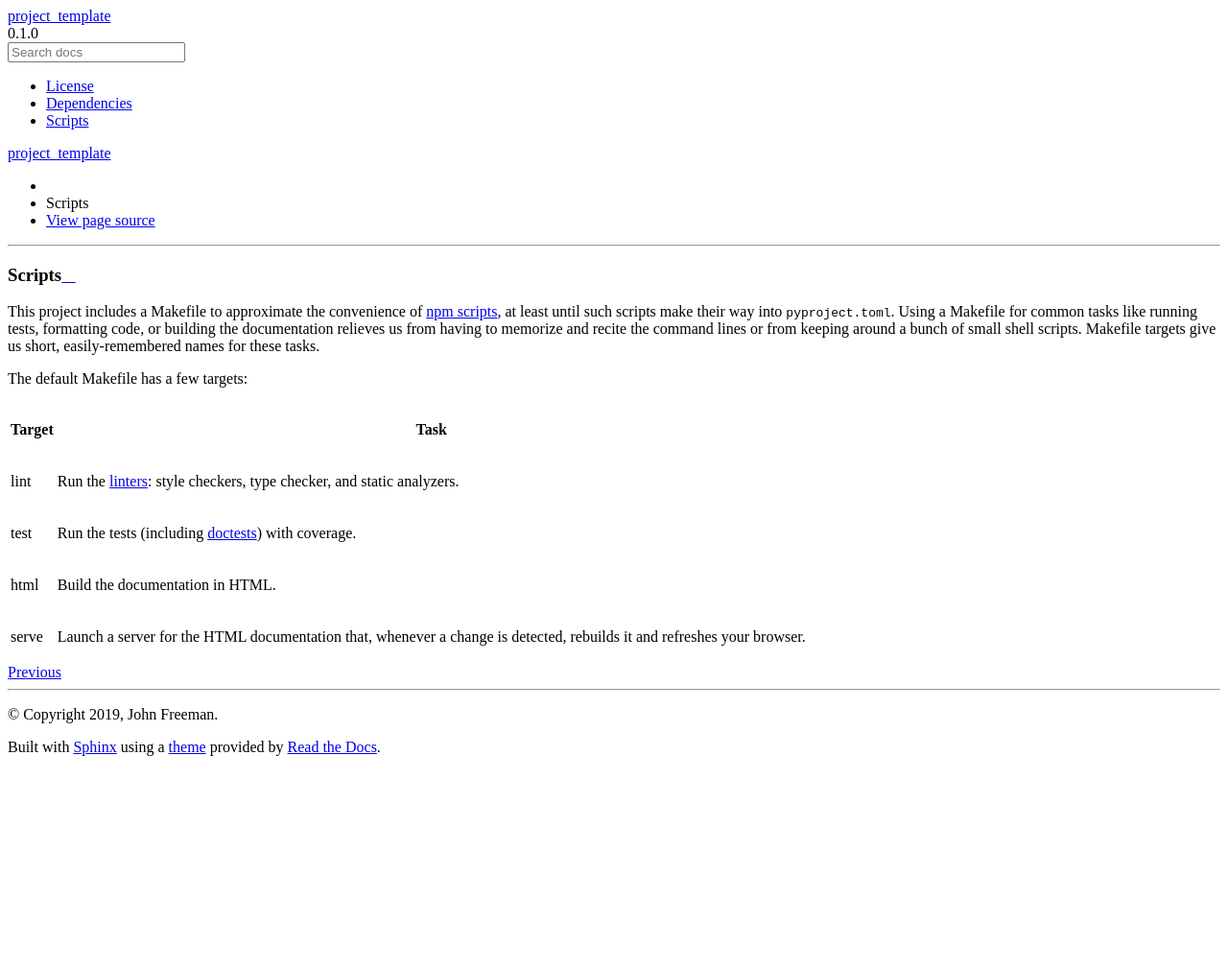
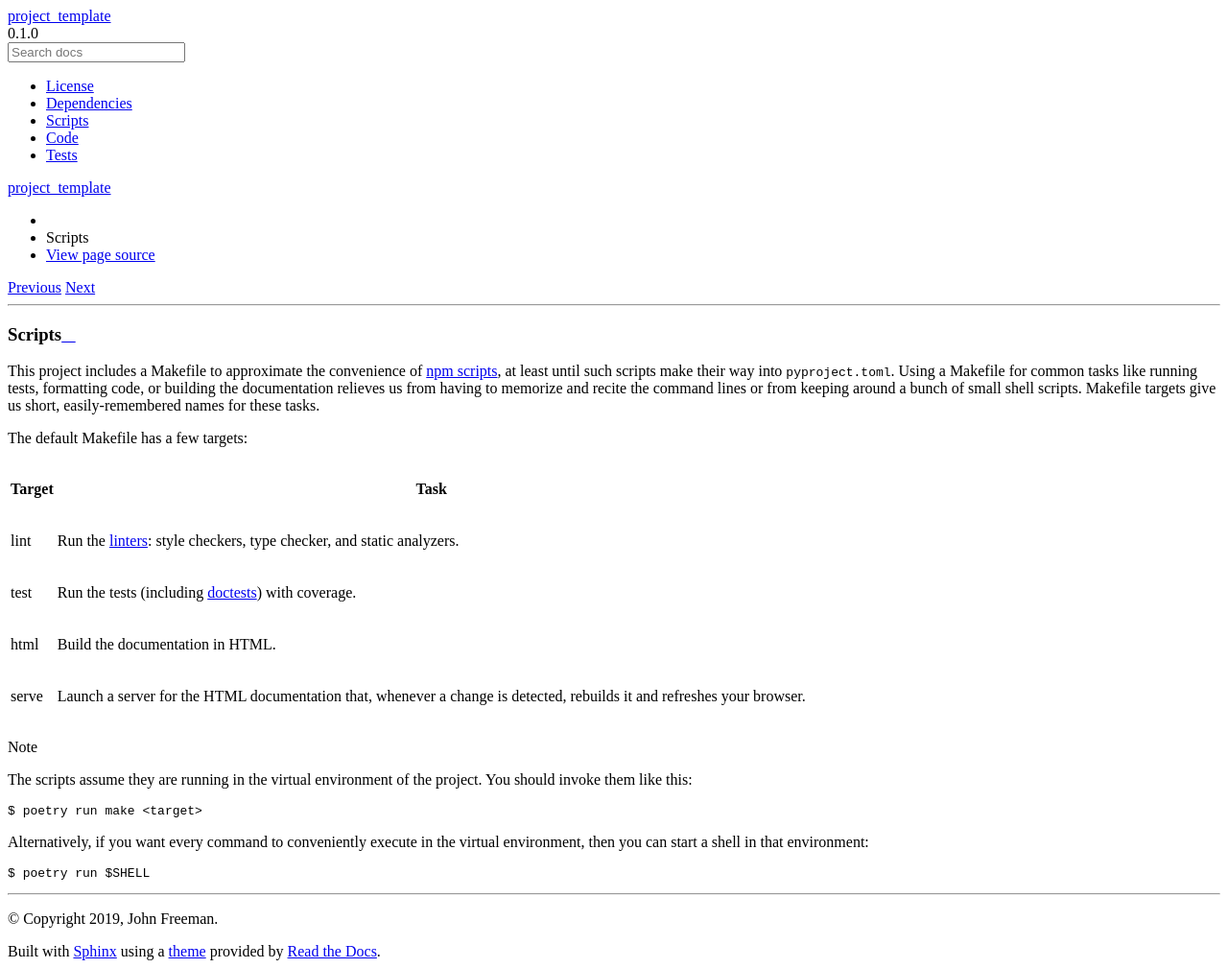
Before and after one commit to thejohnfreeman/project-template-python, a Sphinx documentation site: the page built from docs/scripts.rst, in a window 1280 px wide. Shown: the whole page at 96% size. Built offline with Sphinx 7.4.7 and the Read the Docs theme 2.0.0, drawn with Linux system fonts in a browser that asks for light colours; pages that are not in the unit, such as notebooks, are missing from menus; before the commit the page ends 900 px from its top, so only the background shows below that.

Commit message:
WIP: Document code quality tools

```diff
--- a/README.rst
+++ b/README.rst
@@ -32,7 +32,7 @@
 .. _Yeoman: https://yeoman.io/
 .. _documentation: https://project-template-python.readthedocs.io/
 
-.. [#] With the exception of some additions. Most notably, the content of this
-   documentation is not generated (but its boilerplate is).
+.. [#] With the exception of a few additions. Most notably, the content of
+   this documentation is not generated (but its boilerplate is).
 
 .. end-include
--- a/docs/conf.py
+++ b/docs/conf.py
@@ -72,6 +72,7 @@
 #
 html_theme_options = {
     'display_version': True,
+    'prev_next_buttons_location': 'top',
 }
 
 html_static_path = ['_static']
--- a/docs/dependencies.rst
+++ b/docs/dependencies.rst
@@ -58,7 +58,7 @@
 pylint_           Static analysis and `PEP 8`_ (code style) conformance.
 pydocstyle_       `PEP 257`_ (docstring style) conformance.
 yapf_             Formatting code.
-pytest_           :ref:`Testing`.
+pytest_           :ref:`Testing <Tests>`.
 pytest-cov_       Code coverage.
 sphinx_           :ref:`Documentation`.
 sphinx-autobuild_ Fast iterations on documentation.
--- a/docs/index.rst
+++ b/docs/index.rst
@@ -9,4 +9,5 @@
    license
    dependencies
    scripts
-   testing
+   code
+   tests
--- a/docs/scripts.rst
+++ b/docs/scripts.rst
@@ -1,3 +1,5 @@
+.. _scripts:
+
 =======
 Scripts
 =======
@@ -16,7 +18,8 @@
 ====== ====
 Target Task
 ====== ====
-lint   Run the linters_: style checkers, type checker, and static analyzers.
+lint   Run the :ref:`linters <code_quality>`: style checkers, type checker,
+       and static analyzers.
 test   Run the tests (including doctests_) with coverage.
 html   Build the documentation in HTML.
 serve  Launch a server for the HTML documentation that, whenever a change is
@@ -25,3 +28,19 @@
 
 .. _linters: https://en.wikipedia.org/wiki/Lint_(software)
 .. _doctests: https://pymotw.com/2/doctest/
+
+.. note::
+
+   The scripts assume they are running in the virtual environment of the
+   project. You should invoke them like this:
+
+   .. code-block:: shell
+
+      $ poetry run make <target>
+
+   Alternatively, if you want every command to conveniently execute in the
+   virtual environment, then you can start a shell in that environment:
+
+   .. code-block:: shell
+
+      $ poetry run $SHELL
--- /dev/null
+++ b/docs/tests.rst
@@ -0,0 +1,5 @@
+.. _tests:
+
+=====
+Tests
+=====
```
Also changed, not shown: docs/code.rst (added, +30 -0 lines).
